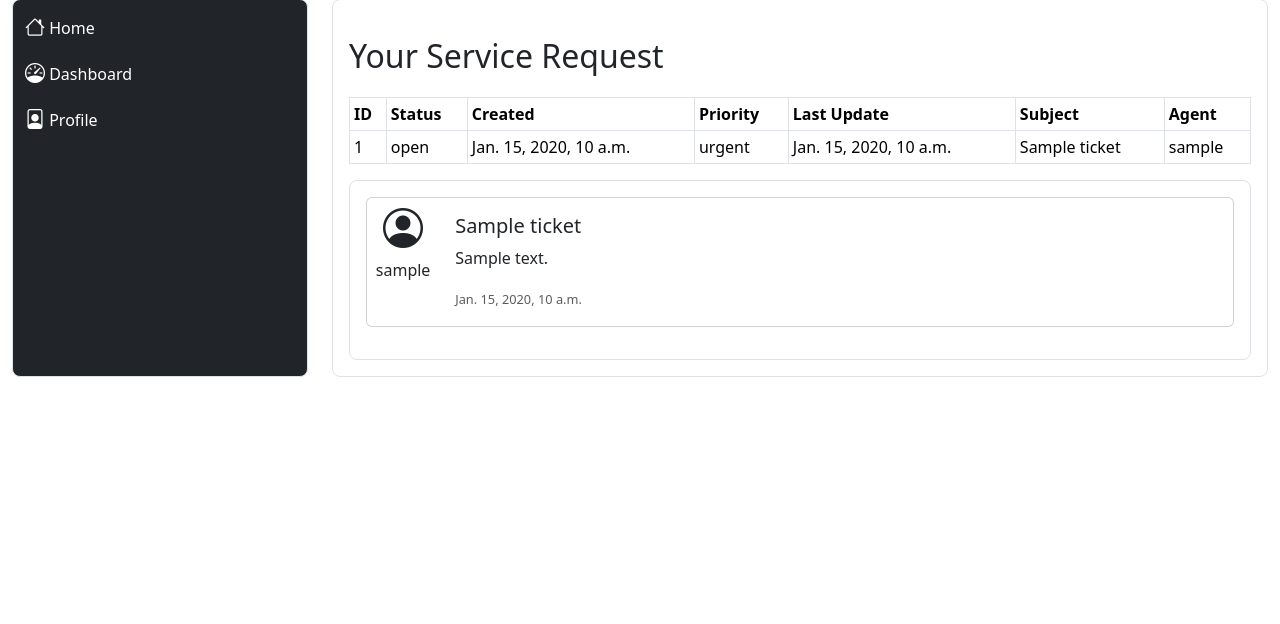
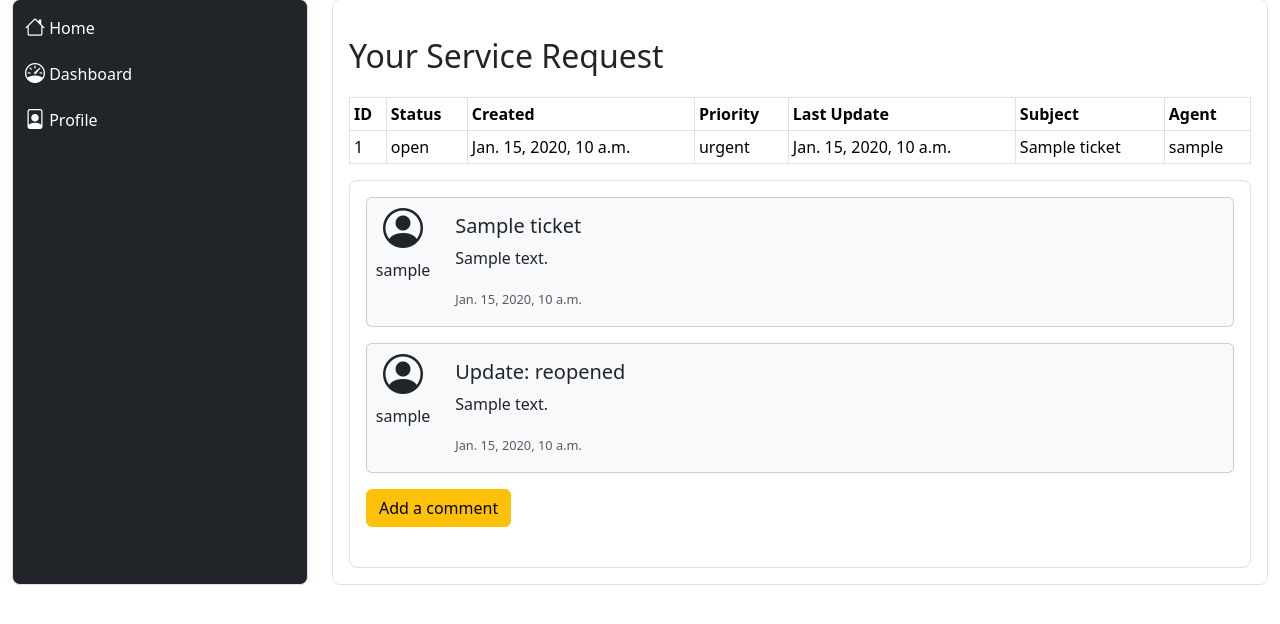
Before and after one commit to patrickpulfer/ATU_CSD_DevOpsPipeline, a Django app: page /ticket/1 in a window 1280 px wide. Shown: the part 118-742 px from the top of the page. Run offline with Django 4.2, Linux system fonts and the light colour scheme; a user stored in the database is signed in; tables that the repository leaves empty hold one stand-in row (values such as "Sample post"); some libraries are stand-ins or nearby versions.

Commit message:
Update: update ticket view with form and details

```diff
--- a/portal/forms.py
+++ b/portal/forms.py
@@ -18,5 +18,28 @@ class Ticket_Form(forms.ModelForm):
         'description': forms.Textarea(attrs={'class': 'form-control'}),
         'priority': forms.Select(attrs={'class': 'form-control'}),
         'status': forms.Select(attrs={'class': 'form-control'})
+    }
 
+
+class Ticket_History_Form(forms.ModelForm):
+    def __init__(self, *args, **kwargs):
+        super(Ticket_History_Form, self).__init__(*args, **kwargs)
+
+    class Meta:
+        model = Ticket_History
+        fields = {'action', 'comment'}
+
+    widgets = {
+        'action': forms.Select(attrs={'class': 'form-control'}),
+        'comment': forms.Textarea(attrs={'class': 'form-control'})
     }
+
+
+"""
+    ticket = models.ForeignKey(Ticket, blank=True, on_delete=models.DO_NOTHING)
+    user = models.ForeignKey(User, blank=True, on_delete=models.DO_NOTHING)
+    action = models.CharField(choices=Action.choices, max_length=10)
+    comment = models.TextField()
+    created_at = models.DateTimeField(auto_created=True)
+
+"""
--- a/portal/models.py
+++ b/portal/models.py
@@ -45,7 +45,7 @@ class Ticket_History(models.Model):
     user = models.ForeignKey(User, blank=True, on_delete=models.DO_NOTHING)
     action = models.CharField(choices=Action.choices, max_length=10)
     comment = models.TextField()
-    created_at = models.DateTimeField(auto_created=True)
+    created_at = models.DateTimeField(auto_created=True, auto_now_add=True)
 
     def __str__(self):
         return str(self.ticket.title)
--- a/portal/templates/portal/ticket.html
+++ b/portal/templates/portal/ticket.html
@@ -2,8 +2,8 @@
 {% load static %}
 
 {% block content %}
-{% csrf_token %}
-{% for item in ticket %}
+{% load crispy_forms_tags %}
+{% for ticket in tickets %}
 <div class="border rounded-3 p-3">
     <h1>Your Service Request</h1>
     <table class="table table-bordered table-sm table-responsive">
@@ -21,35 +21,87 @@
         <tbody>
 
             <tr>
-                <td>{{ item.id }}</td>
-                <td>{{ item.status }}</td>
-                <td>{{ item.created_at }}</td>
-                <td>{{ item.priority }}</td>
-                <td>{{ item.updated_at }}</td>
-                <td>{{ item.title }}</td>
-                <td>{{ item.agent }}</td>
+                <td>{{ ticket.id }}</td>
+                <td>{{ ticket.status }}</td>
+                <td>{{ ticket.created_at }}</td>
+                <td>{{ ticket.priority }}</td>
+                <td>{{ ticket.updated_at }}</td>
+                <td>{{ ticket.title }}</td>
+                <td>{{ ticket.agent }}</td>
             </tr>
 
         </tbody>
     </table>
     <div class="border rounded-3 p-3">
-        <div class="card mb-3">
+
+        <div class="card mb-3 bg-light">
             <div class="row g-0">
                 <div class="col-md-1 text-center">
                     <i class="bi bi-person-circle fs-1"></i>
-                    <br>{{ item.user }}
+                    <br>{{ ticket.user }}
                 </div>
                 <div class="col-md-11">
                     <div class="card-body">
-                        <h5 class="card-title">{{ item.title }}</h5>
-                        <p class="card-text">{{ item.description }}</p>
-                        <p class="card-text"><small class="text-body-secondary">{{ item.created_at }}</small></p>
+                        <h5 class="card-title">{{ ticket.title }}</h5>
+                        <p class="card-text">{{ ticket.description }}</p>
+                        <p class="card-text"><small class="text-body-secondary">{{ ticket.created_at }}</small></p>
                     </div>
                 </div>
             </div>
         </div>
+
+
+        {% for update in ticket_history %}
+        {% if ticket.user == update.user %}
+        <div class="card mb-3 bg-light">
+            <div class="row g-0">
+                <div class="col-md-1 text-center">
+                    <i class="bi bi-person-circle fs-1"></i>
+                    <br>{{ update.user }}
+                </div>
+                <div class="col-md-11">
+                    <div class="card-body">
+                        <h5 class="card-title">Update: {{ update.action }}</h5>
+                        <p class="card-text">{{ update.comment }}</p>
+                        <p class="card-text"><small class="text-body-secondary">{{ update.created_at }}</small></p>
+                    </div>
+                </div>
+            </div>
+        </div>
+        {% else %}
+        <div class="card mb-3 bg-light">
+            <div class="row g-0">
+                <div class="col-md-11">
+                    <div class="card-body text-end">
+                        <h5 class="card-title">Update: {{ update.action }}</h5>
+                        <p class="card-text">{{ update.comment }}</p>
+                        <p class="card-text"><small class="text-body-secondary">{{ update.created_at }}</small></p>
+                    </div>
+                </div>
+                <div class="col-md-1 text-center">
+                    <i class="bi bi-person-circle fs-1"></i>
+                    <br>{{ update.user }}
+                </div>
+            </div>
+        </div>
+        {% endif %}
+        {% endfor %}
+
+        <a class="btn btn-warning" data-bs-toggle="collapse" data-bs-target=".collapse" role="button" aria-expanded="false">
+            Add a comment
+        </a>
+        <br><br>
+        <div class="collapse gap-3" id="collapse_ticket">
+            <div class="card card-body">
+                <form action="" method="POST">
+                    <h3></h3>
+                    {{ ticket_history_form|crispy }}
+                    {% csrf_token %}
+                    <button class="btn btn-success" type="input">Submit</button>
+                </form>
+            </div>
+
     </div>
-
 
 </div>
 {% endfor %}
--- a/portal/views.py
+++ b/portal/views.py
@@ -6,7 +6,7 @@ from bs4 import BeautifulSoup
 from selenium import webdriver
 from selenium.webdriver.chrome.options import Options
 import re
-from .forms import Ticket_Form
+from .forms import Ticket_Form, Ticket_History_Form
 from .models import *
 
 
@@ -18,18 +18,30 @@ def home(request):
 
 
 def ticket(request, param_ticket):
-	ticket = get_object_or_404(Ticket, id=param_ticket)
-	ticket2 = Ticket.objects.filter(id=param_ticket)
-	ticket3 = ticket.created_at
-	print('ticket: ', end='')
-	print(ticket)
-	print('ticket2: ', end='')
-	print(ticket2)
-	print('ticket3: ', end='')
-	print(ticket3)
-	ticket_context = {}
-	ticket_context = {'ticket': ticket2, }
-	return render(request, 'portal/ticket.html', context=ticket_context)
+	if not request.user.is_authenticated:
+		return HttpResponseRedirect('/accounts/login')
+	else:
+		if request.method == 'GET':
+			tickets = Ticket.objects.filter(id=param_ticket)
+			ticket_history = Ticket_History.objects.filter(ticket=param_ticket)
+			ticket_history_form = Ticket_History_Form(instance=request.user)
+			ticket_context = {'tickets': tickets, 'ticket_history': ticket_history, 'ticket_history_form': ticket_history_form}
+		if request.method == 'POST':
+			tickets = get_object_or_404(Ticket, id=param_ticket)
+			ticket_history_form = Ticket_History_Form(request.POST)
+			if ticket_history_form.is_valid():
+				print(tickets)
+				obj = ticket_history_form.save(commit=False)
+				obj.user = request.user
+				obj.ticket = tickets
+				obj.save()
+				tickets = Ticket.objects.filter(id=param_ticket)
+				ticket_instance = get_object_or_404(Ticket, id=param_ticket)
+				ticket_instance.status=obj.action
+				ticket_instance.save()
+				ticket_history = Ticket_History.objects.filter(ticket=param_ticket)
+				ticket_context = {'tickets': tickets, 'ticket_history': ticket_history, 'ticket_history_form': ticket_history_form}
+		return render(request, 'portal/ticket.html', context=ticket_context)
 
 
 def dashboard(request):
@@ -51,14 +63,14 @@ def create_ticket(request):
 			obj.status = 'open'
 			obj.save()
 			ticket_id = obj.id
-		print('done!')
 	return HttpResponseRedirect('/ticket/%s' % obj.id)
 
 
 
 def issue_search(request):
 	if request.method == 'POST':
-		query = request.POST['user_query'].replace(" ", "-")
+		query = request.POST['user_query'].replace(" ", "-").replace("'", "")
+
 		url = 'https://support.workspaceone.com/search/' + query + '?contentType=kb-articles&sort=relevance&language=en&page=1'
 		print('URL: ', end='')
 		print(url)
```
